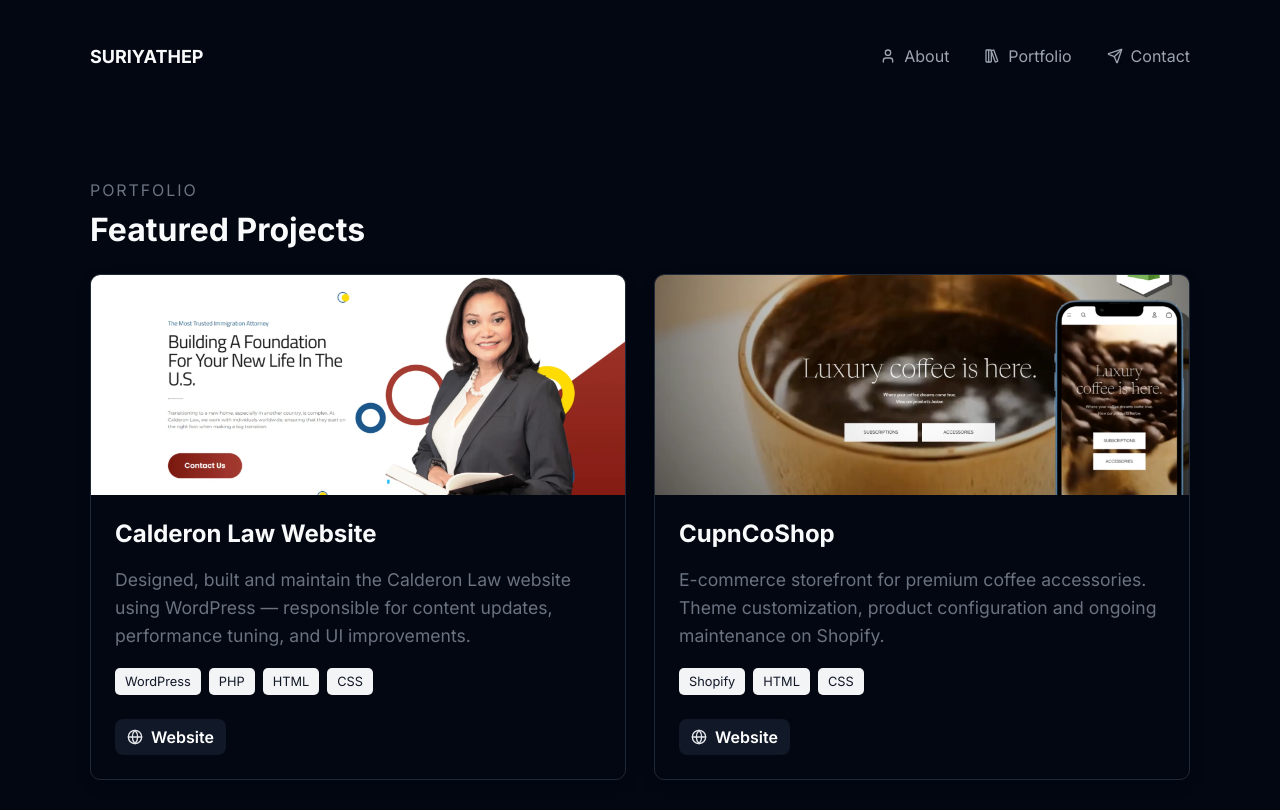
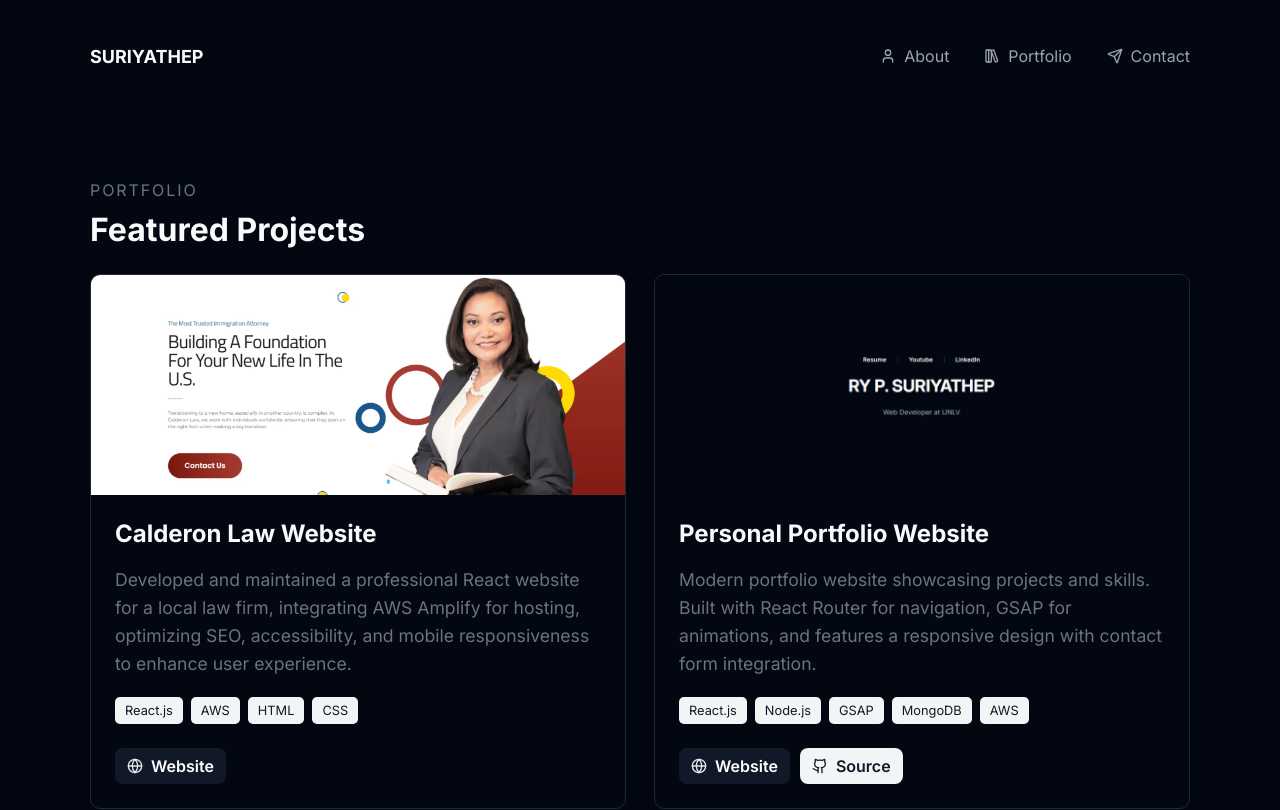
Before and after one commit to rysuri/rysuri-website, a React (Vite) app in the folder front/: page /portfolio in a window 1280 px wide. Shown: the top 810 px of the page. Built offline with nearby package versions, Linux system fonts and the light colour scheme.

Commit message:
portfolio minor fixes. navbar scrolls to top. added fade in transition for pages

```diff
--- a/front/src/App.jsx
+++ b/front/src/App.jsx
@@ -1,5 +1,6 @@
 import "./css/App.css";
-import { Routes, Route } from "react-router-dom";
+import { Routes, Route, useLocation } from "react-router-dom";
+import { useEffect } from "react";
 
 import NavBar from "./components/NavBar.jsx";
 import Footer from "./components/Footer.jsx";
@@ -11,10 +12,16 @@ import Contact from "./pages/Contact.jsx";
 import GradualBlur from "./components/GradualBlur";
 
 function App() {
+  const location = useLocation();
+
+  useEffect(() => {
+    window.scrollTo({ top: 0, behavior: "instant" });
+  }, [location.pathname]);
+
   return (
     <>
       <NavBar />
-      <main className="main-content">
+      <main className="main-content" key={location.pathname}>
         <Routes>
           <Route path="/" element={<Home />} />
           <Route path="/portfolio" element={<Portfolio />} />
--- a/front/src/components/Footer.jsx
+++ b/front/src/components/Footer.jsx
@@ -1,6 +1,7 @@
 import "../css/components/Footer.css";
 
 import { Linkedin, Youtube, Github, FileText } from "lucide-react";
+import resumePDF from "../assets/media/ry-suriyathep-resume.pdf";
 
 function Footer() {
   return (
@@ -33,7 +34,11 @@ function Footer() {
         >
           <Youtube />
         </a>
-        <a href="/resume.pdf" download className="link">
+        <a
+          href={resumePDF}
+          download="ry-suriyathep-resume.pdf"
+          className="link"
+        >
           <FileText />
         </a>
       </div>
--- a/front/src/components/NavBar.jsx
+++ b/front/src/components/NavBar.jsx
@@ -2,13 +2,7 @@ import { useState } from "react";
 import { Link } from "react-router-dom";
 import "../css/components/Navbar.css";
 
-import { useGSAP } from "@gsap/react";
-import gsap from "gsap";
-import { ScrollTrigger } from "gsap/all";
-
 import { User, Send, LibraryBig, Menu, X } from "lucide-react";
-
-gsap.registerPlugin(ScrollTrigger);
 
 function NavBar() {
   const [isMenuOpen, setIsMenuOpen] = useState(false);
@@ -23,8 +17,6 @@ function NavBar() {
 
   const handleNavClick = () => {
     closeMenu();
-    console.log("Hello");
-    window.scrollTo({ top: 0 });
   };
 
   return (
--- a/front/src/css/App.css
+++ b/front/src/css/App.css
@@ -3,9 +3,6 @@ body {
   margin: 0;
   padding: 0;
   height: 100%;
-  overflow-y: scroll;
-  -ms-overflow-style: none;
-  scrollbar-width: none;
   background-color: rgb(3, 7, 17);
 }
 
@@ -13,3 +10,16 @@ html::-webkit-scrollbar,
 body::-webkit-scrollbar {
   display: none;
 }
+
+.main-content {
+  animation: fadeIn 0.3s ease-in-out;
+}
+
+@keyframes fadeIn {
+  from {
+    opacity: 0;
+  }
+  to {
+    opacity: 1;
+  }
+}
--- a/front/src/pages/Portfolio.jsx
+++ b/front/src/pages/Portfolio.jsx
@@ -8,16 +8,27 @@ import unlvThumb from "../assets/media/unlvchecker-2.webp";
 import sonicThumb from "../assets/media/sonicai-sc.webp";
 import professorBThumb from "../assets/media/pbdesc.webp";
 import northboundThumb from "../assets/media/northbound-1.webp";
+import portfolio from "../assets/media/portfolio-sc.png";
 
 const SAMPLE = [
   {
     id: 1,
     title: "Calderon Law Website",
     description:
-      "Designed, built and maintain the Calderon Law website using WordPress — responsible for content updates, performance tuning, and UI improvements.",
+      "Developed and maintained a professional React website for a local law firm, integrating AWS Amplify for hosting, optimizing SEO, accessibility, and mobile responsiveness to enhance user experience.",
     image: calderonThumb,
-    technologies: ["WordPress", "PHP", "HTML", "CSS"],
+    technologies: ["React.js", "AWS", "HTML", "CSS"],
     website: "https://calderonlaw.com",
+  },
+  {
+    id: 6,
+    title: "Personal Portfolio Website",
+    description:
+      "Modern portfolio website showcasing projects and skills. Built with React Router for navigation, GSAP for animations, and features a responsive design with contact form integration.",
+    image: portfolio,
+    technologies: ["React.js", "Node.js", "GSAP", "MongoDB", "AWS"],
+    website: "https://rysuri.com",
+    source: "https://github.com/rysuri/rysuri-website",
   },
   {
     id: 2,
@@ -34,7 +45,7 @@ const SAMPLE = [
     description:
       "Serverless app that checks UNLV class availability and notifies students via SMS. Useful for grabbing open seats quickly.",
     image: unlvThumb,
-    technologies: ["Python", "Twilio", "Serverless"],
+    technologies: ["Python", "Beautiful Soup", "Selenium"],
     showcase: "https://www.youtube.com/watch?v=fGZCPPwg4sg",
     source: "https://github.com/rysuri/unlvclasschecker",
   },
@@ -57,8 +68,9 @@ const SAMPLE = [
     technologies: ["Python", "OpenAI", "Discord.py"],
     website: "https://discord.com/invite/QZqghTe2k8",
   },
+
   {
-    id: 6,
+    id: 7,
     title: "Northbound — Web Slot Machine",
     description:
       "Interactive browser-based slot machine with randomized outcomes, a responsive UI and replayable mechanics.",
```
Also changed, not shown: front/src/assets/media/portfolio-sc.png (added), 1 other file (tests, documents, lock files or other folders).
